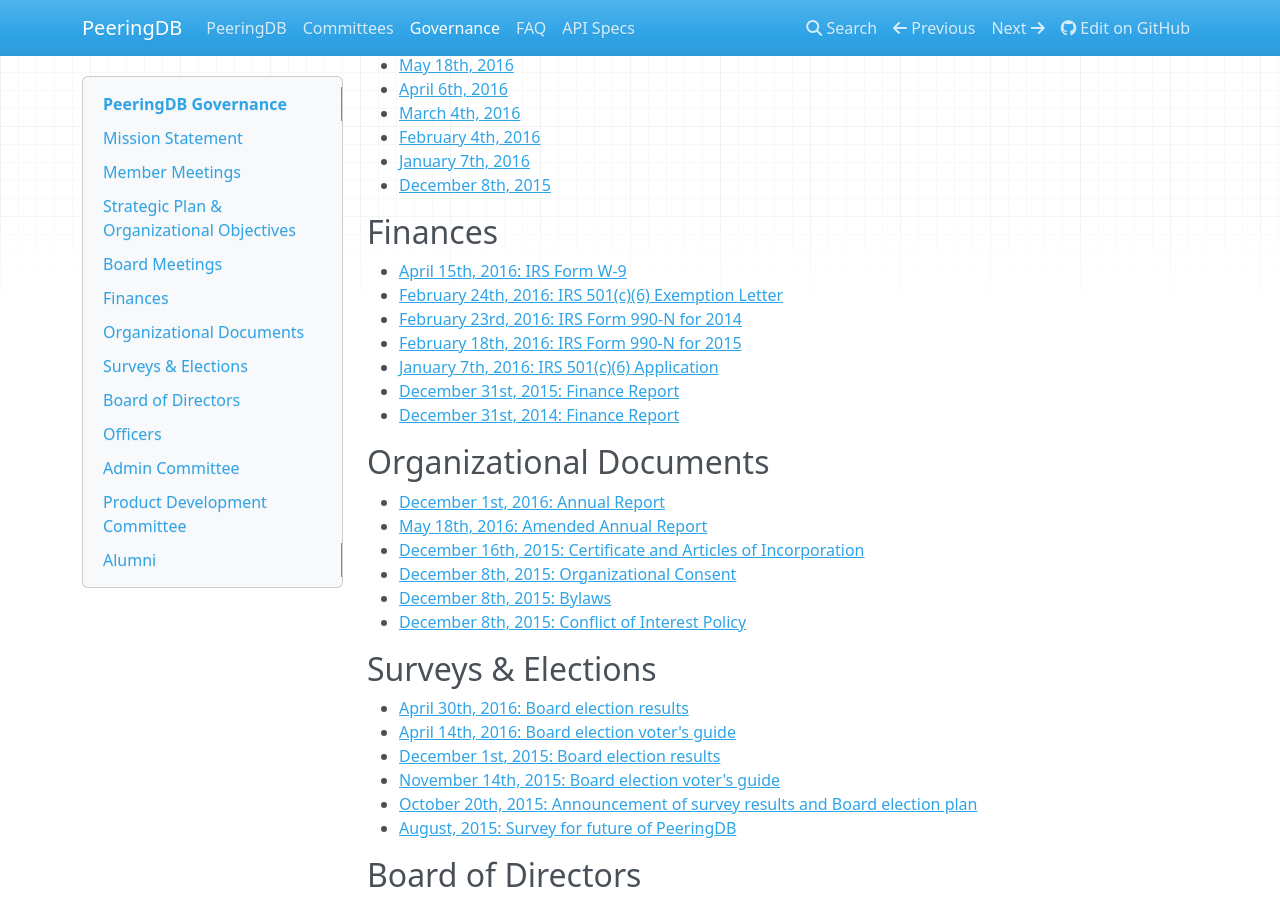
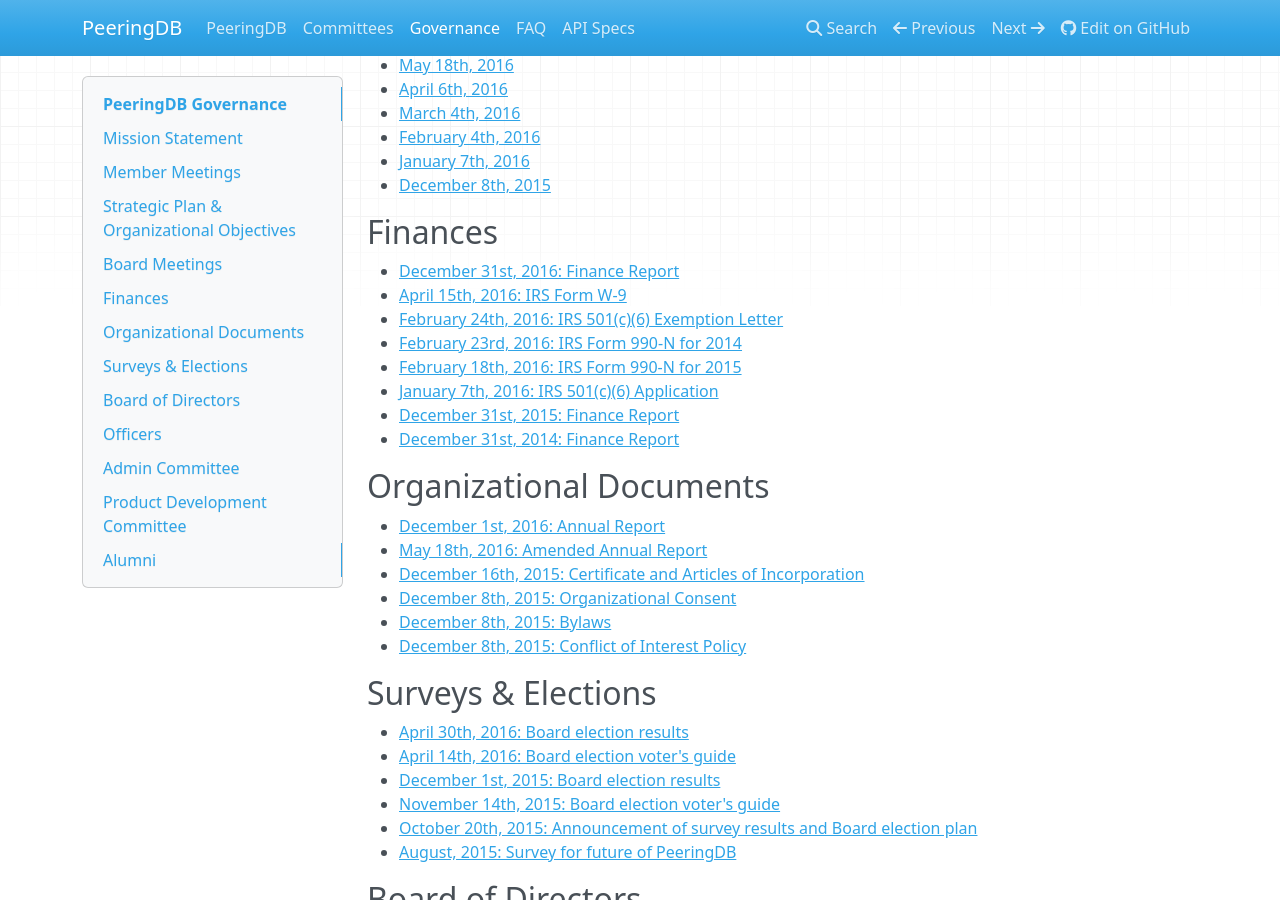
Before and after one commit to peeringdb/docs, an MkDocs documentation site: the page built from docs/gov.md, in a window 1280 px wide and 900 px high, scrolled down 579 px. Built offline with MkDocs 1.6.1, drawn with Linux system fonts in a browser that asks for light colours; nearby versions of some CDN libraries; old or Windows-style settings are respelled for this version of MkDocs.

Commit message:
Finances update.

```diff
--- a/docs/gov.md
+++ b/docs/gov.md
@@ -30,6 +30,7 @@
 
 ## Finances
 
+- [December 31st, 2016: Finance Report](gov/finances/2016-12-31_PeeringDB_Finances.pdf)
 - [April 15th, 2016: IRS Form W-9](gov/finances/2016-04-15_PeeringDB_IRS_Form_W-9.pdf)
 - [February 24th, 2016: IRS 501(c)(6) Exemption Letter](gov/finances/2016-02-24_PeeringDB_IRS_501(c)(6)_Exemption_Letter.pdf)
 - [February 23rd, 2016: IRS Form 990-N for 2014](gov/finances/2016-02-23_2014_Form 990-N.pdf)
```
Also changed, not shown: 1 other file.
